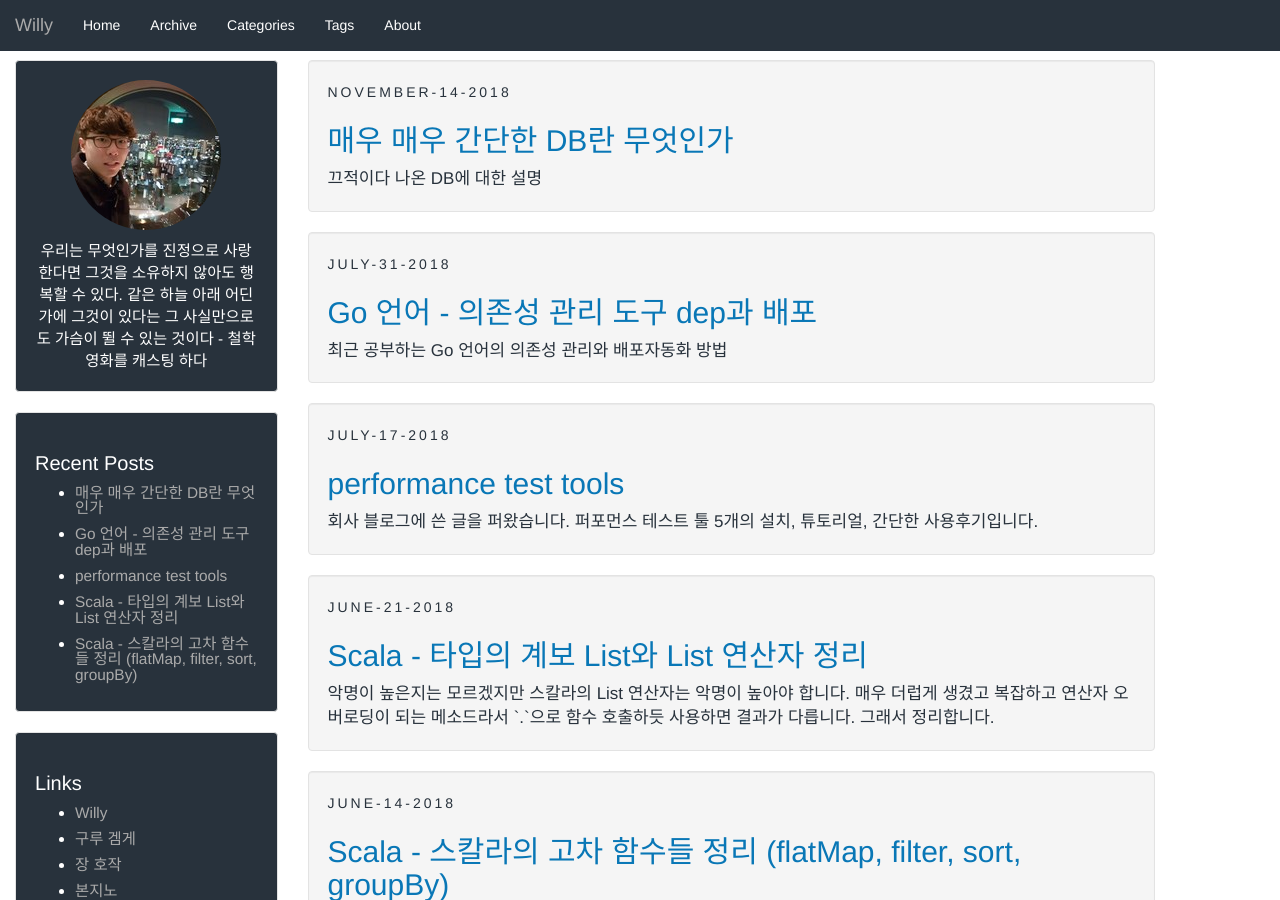
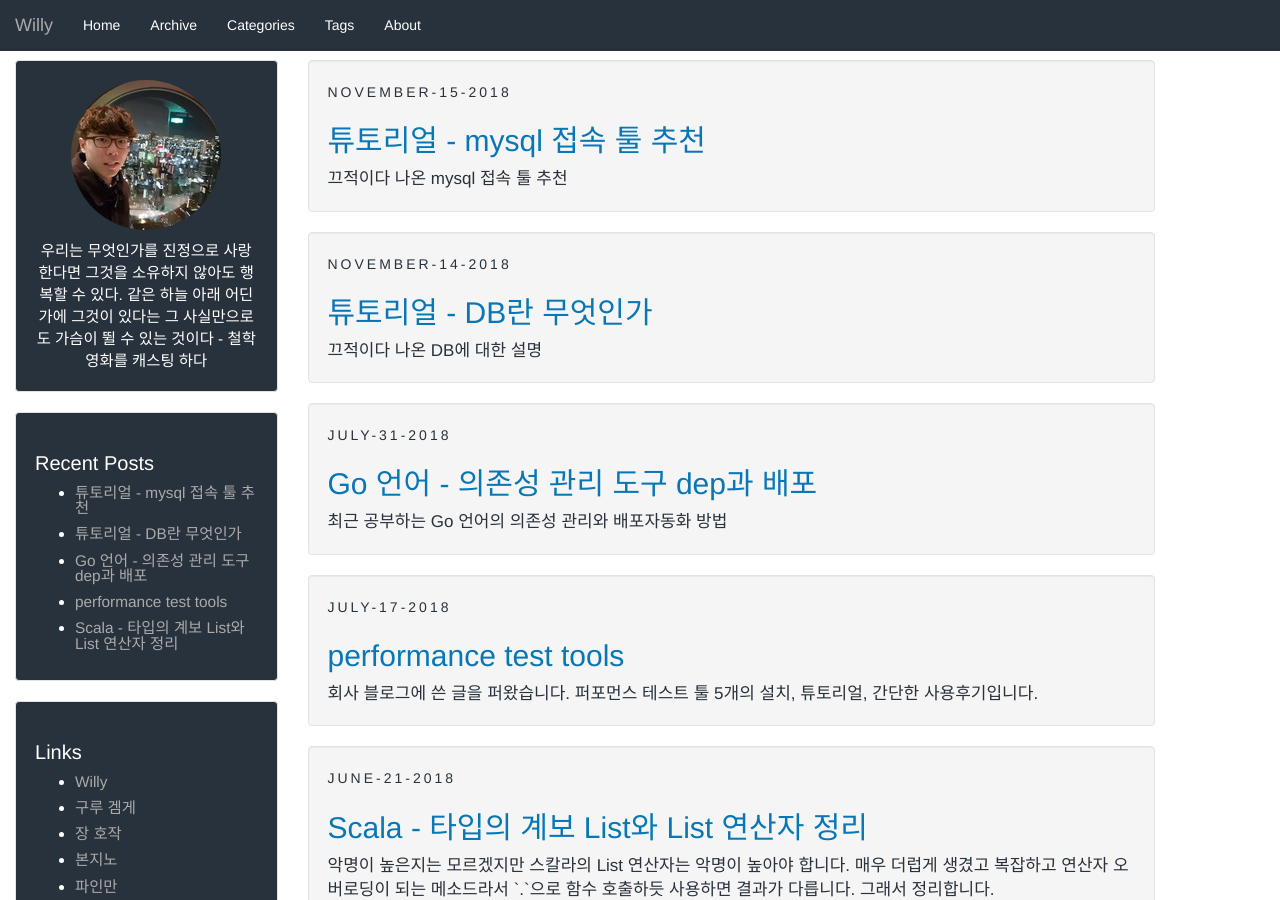
Before and after one commit to qowns8/qowns8.github.io, a Jekyll site: the page built from index.html, in a window 1280 px wide and 900 px high. Built offline with Jekyll 4.4.1, drawn with Linux system fonts in a browser that asks for light colours; the list of posts is cut into pages by our own code; some of the changed lines change nothing that is shown; some of the changed text lies outside the part shown.

Commit message:
mysql 글

```diff
--- a/_posts/2018-11-14-whatIsDb.md
+++ b/_posts/2018-11-14-whatIsDb.md
@@ -1,6 +1,6 @@
 ---
 layout: post
-title:  매우 매우 간단한 DB란 무엇인가
+title:  튜토리얼 -  DB란 무엇인가
 categories: database
 description: 끄적이다 나온 DB에 대한 설명
 tags:
--- /dev/null
+++ b/_posts/2018-11-15-recommedMysqlTool.md
@@ -0,0 +1,111 @@
+---
+layout: post
+title:  튜토리얼 - mysql 접속 툴 추천
+categories: database
+description: 끄적이다 나온 mysql 접속 툴 추천
+tags:
+- mysql
+- DB
+---
+
+## 접속 툴
+
+DB 중에서도 mysql에 접속하는 툴에 대해 소개하려고 합니다.
+
+DB를 접속 할 때는 주로 리눅스 계열/윈도우 계열로 설치 방법이 나뉨니다.
+
+주로 추천하는 툴은 다음과 같습니다.
+
+- 공통
+    - Mysql Workbench
+    - Jetbrains DataGrip
+    - PhpAdmin
+- Window
+    - HeidiSQL
+- Mac&Linux
+    - Sequal Pro
+
+공통은 컴퓨터의 운영체제 상관없이 지원되는 툴이고 나머지는 각 운영체제를 쓸 때 추천하는 툴입니다.
+
+차례로 추천 해보겠습니다.
+
+### Mysql Workbench
+
+![워크 밴치](https://dev.mysql.com/doc/workbench/en/images/wb-performance-dashboard.png)
+
+mysql 공식 사이트에서 받을 수 있는 툴 입니다. 운영체제 상관 없이 쓸 수 있습니다.
+
+장점
+
+- 원도우, 맥, 리눅스 모든 버전을 지원한다.
+- 컴퓨터에 mysql 설치와 같이 받을 수 있다.
+- 프리더어어엄!!! 무료다.
+
+단점
+
+- 프로그램이 너무 무겁다.
+
+### Jetbrains DataGrip
+
+![데이터 그리프](https://res.cloudinary.com/canonical/image/fetch/q_auto,f_auto,w_430/https://dashboard.snapcraft.io/site_media/appmedia/2017/11/1.png)
+
+한 번 쓰면 마약 보다 끝기 어려운 Jetbrains에 tool입니다.
+
+장점
+
+- 자동완성, 믿줄, 자동 줄 맞춤, 플러그인 무슨 말이 더 필요할까...
+
+단점
+
+- 굳이 이런걸 쓸까? 싶은 다양한 기능 때문에 복잡해 보임
+- 구매를 고민되는 가격
+
+### PhpMyAdmin
+
+![phpmyadmin](https://www.phpmyadmin.net/static/images/screenshots/structure.png)
+
+많이 이상하고 취약점도 많아 많은 개발자들이 오! 갓뎀 php를 외치지만 자료가 많은 PhpMyAdmin 입니다.
+
+장점
+
+- 자료가 많고 생활 코딩같은 곳에 강의가 있다.
+
+단점
+
+- 굳이 이걸...
+
+### HeidiSQL
+
+![heidisql](https://i.stack.imgur.com/Am3kM.jpg)
+
+가볍고 간단하게 쓰기 좋은 윈도용 툴입니다.
+
+장점
+
+- 무료
+- 가볍지만 왠 만한 작업을 하기에 무리가 없음
+
+단점
+
+- only window
+- 보기가 않좋음
+
+### Sequel Pro
+
+![sequel](https://blog.calevans.com/wp-content/uploads/2015/10/Screen-Shot-2015-10-07-at-8.47.32-AM.png)
+
+맥에서 쓸만한 툴입니다.
+
+장점
+
+- 무료
+
+단점
+
+- 가끔 입력한 쿼리가 많으면 느려짐
+
+# 출처
+
+- https://dev.mysql.com/doc/workbench/en/images/wb-performance-dashboard.png
+- https://res.cloudinary.com/canonical/image/fetch/q_auto,f_auto,w_430/https://dashboard.snapcraft.io/site_media/appmedia/2017/11/1.png
+- https://blog.calevans.com/wp-content/uploads/2015/10/Screen-Shot-2015-10-07-at-8.47.32-AM.png
```
